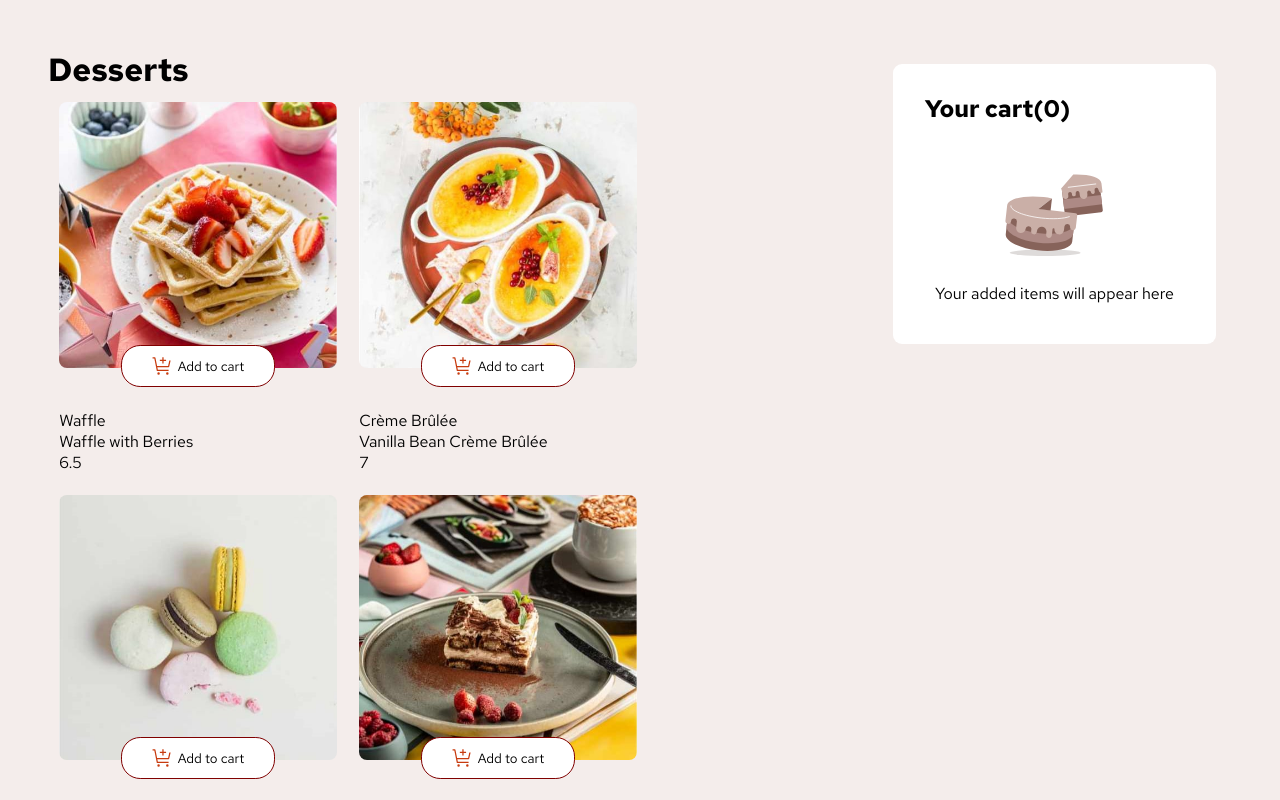
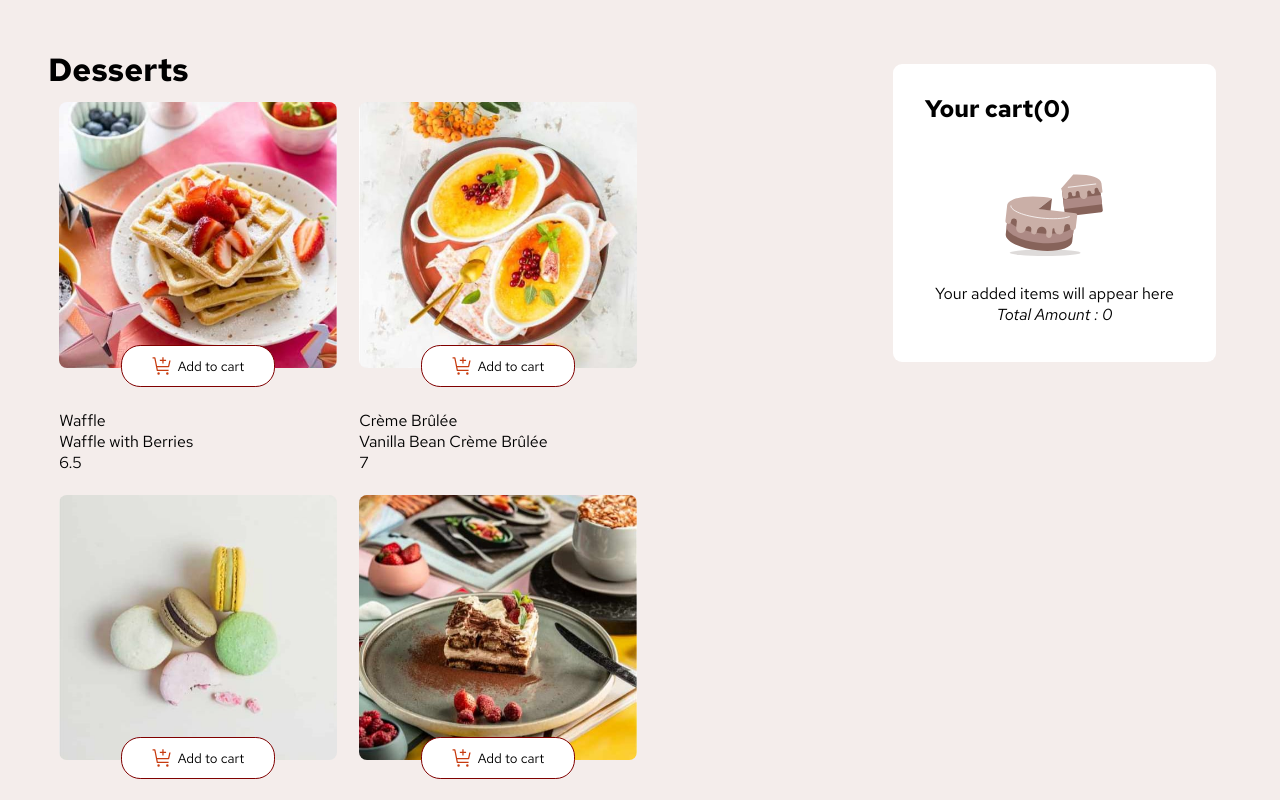
Before and after one commit to bleyyannick/FM_product-list-with-cart_NgVersion, an Angular app: page / in a window 1280 px wide. Shown: the top 800 px of the page. Built offline with nearby package versions, Linux system fonts and the light colour scheme.

Commit message:
wip: compute total price by added items and total amount

```diff
--- a/src/app/app.component.ts
+++ b/src/app/app.component.ts
@@ -1,4 +1,4 @@
-import { Component, computed, signal } from '@angular/core';
+import { Component, signal } from '@angular/core';
 import { ProductListComponent } from "./product/product-list/product-list.component";
 import { CartComponent } from "./cart/cart.component";
 import { selectableProduct } from './models/product';
@@ -12,17 +12,21 @@ import { selectableProduct } from './models/product';
        <h1> Desserts</h1>
        <app-product-list
         (addItemsToCart)="addToCart($event)"
-         (deleteItemFromCart)="deleteItemFromCart($event)"/>
+        (deleteItemFromCart)="deleteItemFromCart($event)"/>
     </main>
     <aside>
       <app-cart [itemsInCart]="addedItems()"></app-cart>
+      <h3></h3>
     </aside>
   `,
   styleUrls: ['./app.component.css'],
 })
 export class AppComponent {
+  addedItems = signal<selectableProduct[]>([]);
 
-  addedItems = signal<selectableProduct[]>([]);
+  getTotalItemAmout(item: selectableProduct) {
+    return item.item.price * item.quantity;
+  }
 
   addToCart(selectedItem: selectableProduct) {
     this.addedItems.update((items) => {
--- a/src/app/cart/cart.component.ts
+++ b/src/app/cart/cart.component.ts
@@ -14,10 +14,14 @@ import { selectableProduct } from '../models/product';
           <p>{{addedItem.item.price}}</p>
           <p>{{addedItem.quantity}}</p>
 
+
+
         } @empty {
           <img [src]="emptyCartImg" alt="empty cart">
           <p>Your added items will appear here</p>
         }
+
+        <em>Total Amount : {{ getTotalAmount() }}</em>
 
       </article>
   `,
@@ -29,4 +33,10 @@ export class CartComponent {
   emptyCartImg = 'assets/images/illustration-empty-cart.svg';
 
   constructor() {}
+
+  getTotalAmount() {
+    return this.itemsInCart()?.reduce((acc, item) => {
+      return acc + item.item.price * item.quantity;
+    }, 0);
+  }
 }
--- a/src/app/product/product-list/product-list.component.ts
+++ b/src/app/product/product-list/product-list.component.ts
@@ -1,7 +1,7 @@
 import { Component, output, signal } from '@angular/core';
 import { Product, selectableProduct } from 'src/app/models/product';
 import { ProductItemComponent } from "../product-item/product-item.component";
-import  productData  from '../../../assets/data.json'
+import productData from '../../../assets/data.json'
 
 @Component({
   selector: 'app-product-list',
@@ -36,8 +36,8 @@ export class ProductListComponent {
   }
 
   addCart(selectedProduct: selectableProduct) {
-      this.products.update(products=>{
-        const index = products.findIndex(({item}) => item.name === selectedProduct.item.name);
+    this.products.update(products => {
+      const index = products.findIndex(({ item }) => item.name === selectedProduct.item.name);
       if (index > -1) {
         products[index].quantity++;
         products[index].isSelected = true;
@@ -49,10 +49,11 @@ export class ProductListComponent {
   }
 
   decrement(selectedProduct: selectableProduct) {
-      this.products.update(products=>{
-        const index = products.findIndex(({item}) => item.name === selectedProduct.item.name);
+    this.products.update(products => {
+      const index = [...products].findIndex(({ item }) => item.name === selectedProduct.item.name);
       if (index > -1) {
         products[index].quantity--;
+        this.getTotalItemsAmount(products[index].quantity, products[index].item.price);
       }
       if (products[index].quantity === 0) {
         products[index].isSelected = false;
@@ -63,15 +64,20 @@ export class ProductListComponent {
   }
 
   increment(selectedProduct: selectableProduct) {
-      this.products.update(products=>{
-        const index = [...products].findIndex(({item}) => item.name === selectedProduct.item.name);
+    this.products.update(products => {
+      const index = [...products].findIndex(({ item }) => item.name === selectedProduct.item.name);
       if (index > -1) {
         products[index].quantity++;
+        this.getTotalItemsAmount(products[index].quantity, products[index].item.price);
         products[index].isSelected = true;
       }
       return products;
     })
   }
 
+  getTotalItemsAmount(qty: number, price: number) {
+    return qty * price;
+  }
+
 
 }
```
Lines whose indentation alone changed are shown as unchanged.
